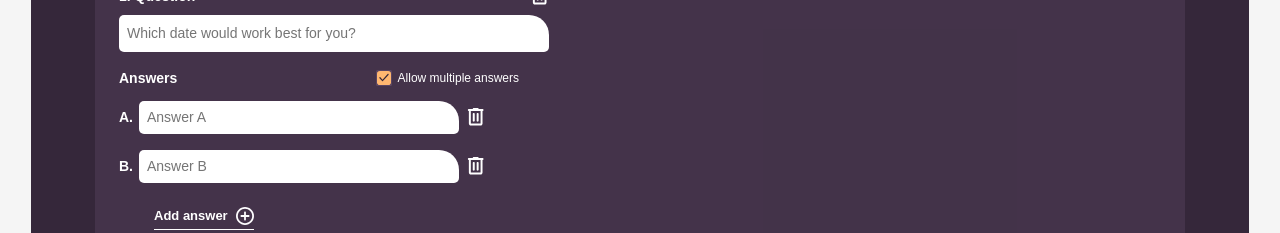
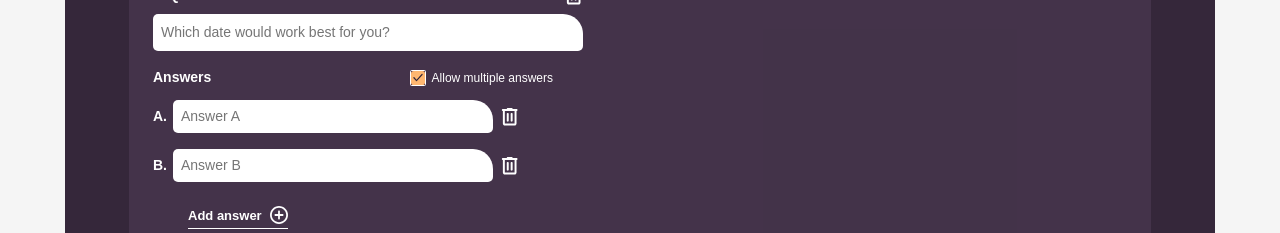
Before and after one commit to AndreasKissner/PoloApp, an Angular app: page /new-survey in a window 1280 px wide. Both pictures are taken after a click on the label "Allow multiple answers". Shown: the part 480-713 px from the top of the page. Built offline with nearby package versions, Linux system fonts and the light colour scheme; no server answers; a web font is replaced by a local one.

Commit message:
feat(forms): add inline error messages for required fields

```diff
--- a/src/app/features/new-survey/new-survey.html
+++ b/src/app/features/new-survey/new-survey.html
@@ -39,6 +39,9 @@
                                     formControlName="title" placeholder="Survey name" aria-required="true">
                                 <app-delete-btn (click)="clearField('title')" aria-label="Clear survey name" />
                             </div>
+                            @if (surveyForm.get('title')?.touched && surveyForm.get('title')?.invalid) {
+                            <span class="new-survey__field-error">Survey name is required</span>
+                            }
                         </div>
 
                         <div class="new-survey__field">
@@ -91,11 +94,11 @@
                         (delete)="removeQuestion(i)" (addAnswer)="addAnswer(i)"
                         (removeAnswer)="removeAnswer(i, $event)" />
                     }
-                     @if (showError()) {
-                <p class="new-survey__error" role="alert">
-                    Please fill in all required fields.
-                </p>
-                }
+                    @if (showError()) {
+                    <p class="new-survey__error" role="alert">
+                        Please fill in all required fields.
+                    </p>
+                    }
                 </div>
 
                 <app-ui-button class="new-survey__add-question" variant="add-question" label="Add next question"
--- a/src/app/features/new-survey/new-survey.scss
+++ b/src/app/features/new-survey/new-survey.scss
@@ -7,12 +7,22 @@
     margin-top: -1px;
 }
 
+app-header {
+    @include laptop {
+        display: none;
+    }
+}
+
 .container {
-    padding: 0px;
+    padding: 0;
     display: flex;
     justify-content: center;
     align-items: center;
     width: 100%;
+
+    @include laptop {
+        padding: 65px;
+    }
 }
 
 .new-survey {
@@ -322,9 +332,15 @@
         max-width: 320px;
         border-top-right-radius: 20px;
 
-        @include laptop{
+        @include laptop {
             height: 40px;
         }
+    }
+
+    &__field-error {
+        display: block;
+        margin-top: 4px;
+        @include font($font-base, 12px, 600, $color-text-one);
     }
 
     &__form--locked {
--- a/src/app/features/new-survey/survey-question/survey-question.html
+++ b/src/app/features/new-survey/survey-question/survey-question.html
@@ -7,22 +7,22 @@
     <app-delete-btn (click)="onDelete()" [attr.aria-label]="'Delete question ' + (questionIndex() + 1)" />
   </div>
 
-  <input
-    class="question__input"
-    type="text"
-    formControlName="text"
-    [id]="'question-' + questionIndex()"
-    placeholder="Which date would work best for you?"
-    [attr.aria-labelledby]="'question-label-' + questionIndex()">
+  <input class="question__input" type="text" formControlName="text" [id]="'question-' + questionIndex()"
+    placeholder="Which date would work best for you?" [attr.aria-labelledby]="'question-label-' + questionIndex()">
+  @if (questionForm().get('text')?.touched && questionForm().get('text')?.invalid) {
+  <span class="question__error">Question text is required</span>
+  }
 
   <div class="question__answers-header">
     <span class="question__answers-label">Answers</span>
     <label class="question__multiple">
-      <input
-        class="question__multiple-input"
-        type="checkbox"
-        formControlName="allow_multiple"
+      <input class="question__multiple-input" type="checkbox" formControlName="allow_multiple"
         [attr.aria-label]="'Allow multiple answers for question ' + (questionIndex() + 1)">
+      <span class="question__multiple-custom" aria-hidden="true">
+        @if (isMultipleChecked()) {
+        <img class="question__multiple-check" src="assets/images/check-box/check-3.svg" alt="">
+        }
+      </span>
       <span class="question__multiple-label">Allow multiple answers</span>
     </label>
   </div>
@@ -32,21 +32,16 @@
     <div class="question__answer" [formGroupName]="i">
       <div class="question__answer-top">
         <span class="question__answer-letter">{{ getAnswerLetter(i) }}.</span>
-          <app-delete-btn
-            class="question__answer-delete--mobile"
-            (click)="onRemoveAnswer(i)"
+        <app-delete-btn class="question__answer-delete--mobile" (click)="onRemoveAnswer(i)"
           [attr.aria-label]="'Delete answer ' + getAnswerLetter(i)" />
       </div>
       <div class="question__answer-row">
-          <input
-            class="question__answer-input"
-            type="text"
-            formControlName="text"
-            [placeholder]="'Answer ' + getAnswerLetter(i)"
-            [attr.aria-label]="'Answer ' + getAnswerLetter(i)">
-          <app-delete-btn
-            class="question__answer-delete--laptop"
-            (click)="onRemoveAnswer(i)"
+        <input class="question__answer-input" type="text" formControlName="text"
+          [placeholder]="'Answer ' + getAnswerLetter(i)" [attr.aria-label]="'Answer ' + getAnswerLetter(i)">
+        @if (answers.at(i).get('text')?.touched && answers.at(i).get('text')?.invalid) {
+        <span class="question__error">Answer is required</span>
+        }
+        <app-delete-btn class="question__answer-delete--laptop" (click)="onRemoveAnswer(i)"
           [attr.aria-label]="'Delete answer ' + getAnswerLetter(i)" />
       </div>
     </div>
@@ -54,12 +49,8 @@
   </div>
 
   <div class="question__add-answer">
-  <app-ui-button
-    variant="add-answer"
-    label="Add answer"
-    icon="assets/images/add-circle-white.svg"
-    [disabled]="!canAddAnswer"
-    (click)="onAddAnswer()" />
+    <app-ui-button variant="add-answer" label="Add answer" icon="assets/images/add-circle-white.svg"
+      [disabled]="!canAddAnswer" (click)="onAddAnswer()" />
     @if (!canAddAnswer) {
     <span class="question__add-answer-hint">Maximum 4 answers</span>
     }
--- a/src/app/features/new-survey/survey-question/survey-question.scss
+++ b/src/app/features/new-survey/survey-question/survey-question.scss
@@ -58,20 +58,26 @@
   }
 
   &__multiple-input {
+    display: none;
+  }
+
+  &__multiple-custom {
     width: 16px;
     height: 16px;
-    cursor: pointer;
+    min-width: 16px;
+    border: 1px solid $color-white;
     border-radius: 1.5px;
     background-color: #8E709929;
-    appearance: none;
-    border: 1px solid $color-white;
+    display: flex;
+    align-items: center;
+    justify-content: center;
+    overflow: hidden;
+  }
 
-    &:checked {
-      background-image: url('/assets/images/check-box/check-3.svg');
-      background-size: cover;
-      background-repeat: no-repeat;
-      border-color: #8E709929;
-    }
+  &__multiple-check {
+    width: 100%;
+    height: 100%;
+    display: block;
   }
 
   &__multiple-label {
@@ -168,4 +174,11 @@
     @include font($font-base, 12px, 400, $color-white);
     opacity: 0.7;
   }
+
+  &__error {
+  display: block;
+  margin-top: 4px;
+  margin-bottom: 8px;
+  @include font($font-base, 12px, 600, $color-text-one);
 }
+}
--- a/src/app/features/new-survey/survey-question/survey-question.ts
+++ b/src/app/features/new-survey/survey-question/survey-question.ts
@@ -26,8 +26,8 @@ export class SurveyQuestion {
   }
 
   get canAddAnswer(): boolean {
-  return this.answers.length < this.MAX_ANSWERS;
-}
+    return this.answers.length < this.MAX_ANSWERS;
+  }
 
   /** Returns the letter (A, B, C...) for an answer based on its index. */
   getAnswerLetter(index: number): string {
@@ -45,4 +45,9 @@ export class SurveyQuestion {
   onRemoveAnswer(answerIndex: number): void {
     this.removeAnswer.emit(answerIndex);
   }
+
+  /** Checks if "allow multiple" is enabled in the form. */
+  isMultipleChecked(): boolean {
+    return this.questionForm().get('allow_multiple')?.value === true;
+  }
 }
--- a/src/app/features/survey-detail/survey-detail.ts
+++ b/src/app/features/survey-detail/survey-detail.ts
@@ -49,7 +49,6 @@ export class SurveyDetail implements OnInit {
     if (!surveyId) {
       return;
     }
-
     try {
       await this.fetchAllData(surveyId);
     } catch (error) {
--- a/src/app/features/survey-detail/survey-form/survey-form.html
+++ b/src/app/features/survey-detail/survey-form/survey-form.html
@@ -40,10 +40,21 @@
       <div class="question__answers" role="group" [attr.aria-labelledby]="'question-' + (qi + 1)">
         @for (answer of getAnswersForQuestion(question.id); track answer.id; let ai = $index) {
         <label class="answer">
+
+
+
           <input class="answer__input" [type]="question.allow_multiple ? 'checkbox' : 'radio'" [name]="'q' + (qi + 1)"
             [value]="answer.id" [checked]="isSelected(question.id, answer.id)"
             (change)="toggleAnswer(question.id, answer.id, question.allow_multiple)">
-          <span class="answer__custom" aria-hidden="true"></span>
+          <span class="answer__custom" aria-hidden="true">
+            @if (isSelected(question.id, answer.id)) {
+            <img class="answer__check" src="assets/images/check-box/check-3.svg" alt="">
+            }
+          </span>
+
+
+
+
           <span class="answer__label">
             <span class="answer__letter">{{ getAnswerLetter(ai) }}.</span> {{ answer.text }}
           </span>
--- a/src/app/features/survey-detail/survey-form/survey-form.scss
+++ b/src/app/features/survey-detail/survey-form/survey-form.scss
@@ -117,6 +117,13 @@
     display: none;
   }
 
+
+  /*   &__input:checked+.answer__custom {
+    background-image:url('/assets/images/check-box/check-3.svg');
+    background-size: cover;
+    border: none;
+  } */
+
   &__custom {
     width: 18px;
     height: 18px;
@@ -124,13 +131,19 @@
     border: 2px solid $color-text-two;
     border-radius: 4px;
     background-color: $color-white;
+    display: flex;
+    align-items: center;
+    justify-content: center;
+    overflow: hidden;
   }
 
-  &__input:checked+.answer__custom {
-    background-image: url('/assets/images/check-box/check-3.svg');
-    background-size: cover;
-    border: none;
+  &__check {
+    width: 100%;
+    height: 100%;
+    display: block;
   }
+
+
 
   &__label {
     @include font($font-base, 16px, 400, $color-primary);
```
Also changed, not shown: src/app/features/new-survey/survey-question/check-3.svg (added). Lines whose indentation alone changed are shown as unchanged.
